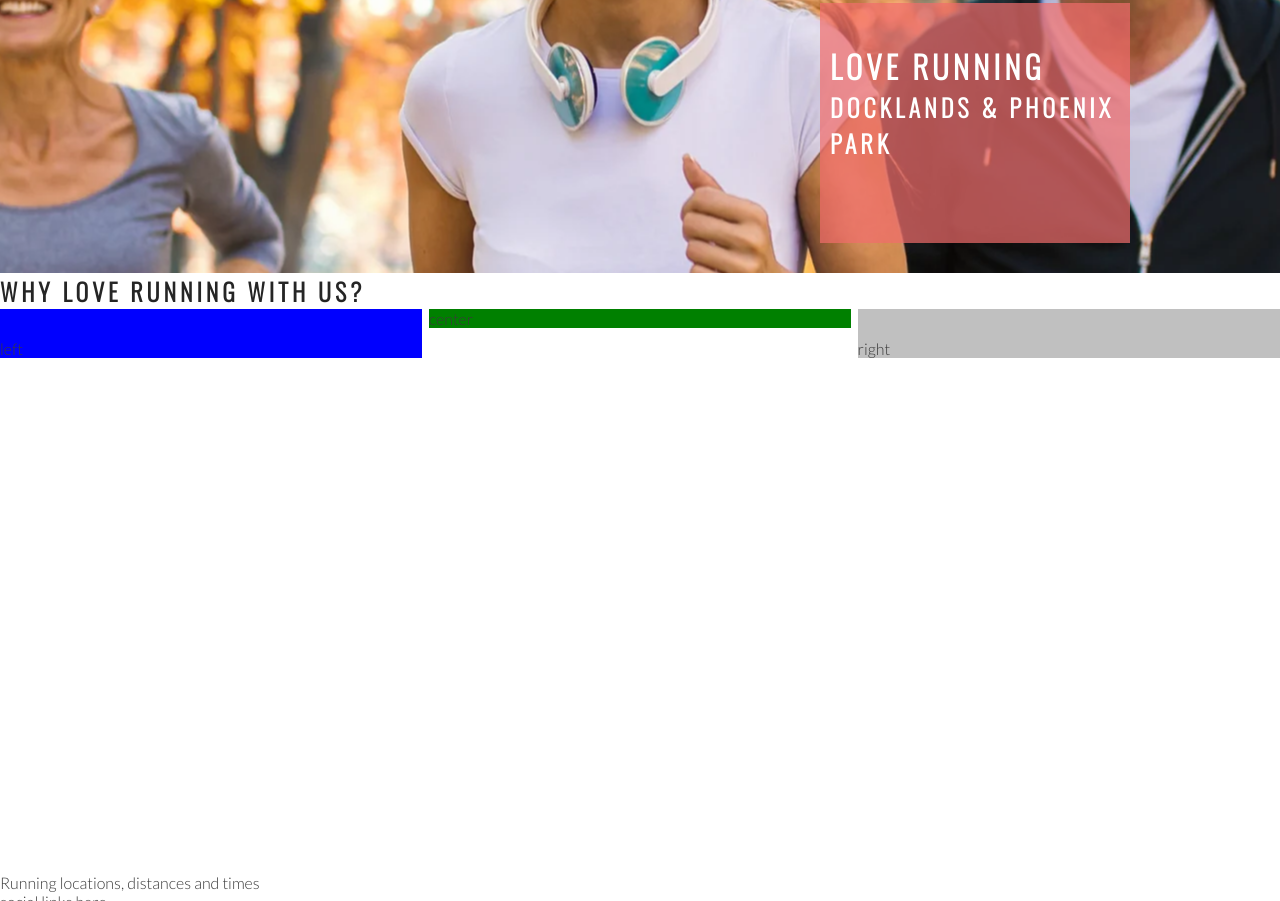
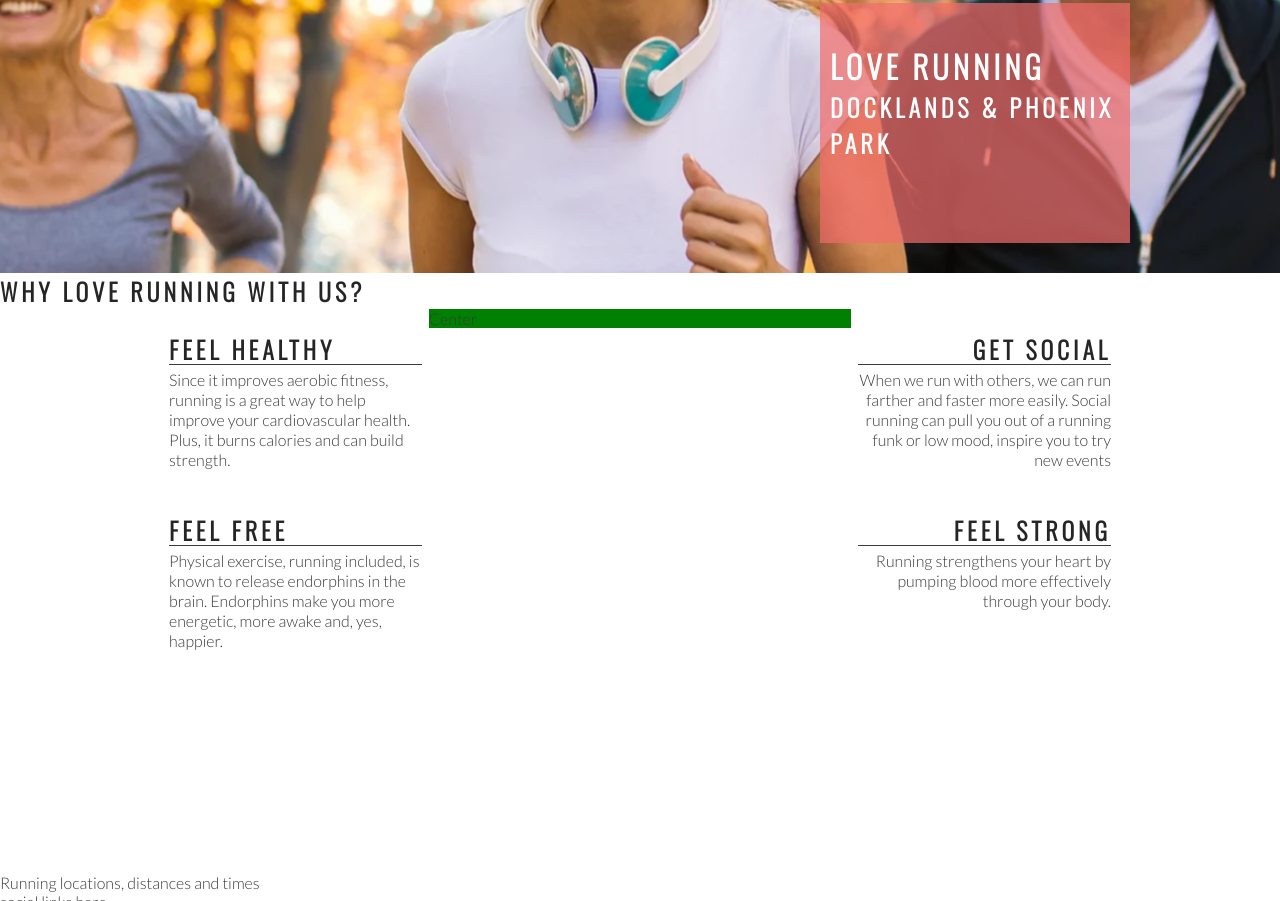
Before and after one commit to Mahsak89/love-running, a plain HTML site: page index.html in a window 1280 px wide. Shown: the part 462-1363 px from the top of the page. Drawn offline with nearby package versions, Linux system fonts and the light colour scheme.

Commit message:
Add left and right about section content, abd style

```diff
--- a/assets/css/style.css
+++ b/assets/css/style.css
@@ -123,14 +123,14 @@ h2 {
     padding-top: 30px;
     width: 33%;
     float: left;
-    background-color: blue;
+
 }
 
 #right-about {
     padding-top: 30px;
     width: 33%;
     float: right;
-    background-color: silver;
+
 }
 
 #center-about {
@@ -138,3 +138,34 @@ h2 {
     margin: 0 auto;
     background-color: green;
 }
+
+
+hr {
+    border-top: 1px solid #3a3a3a;
+    width: 100%;
+    margin: 5px 0;
+}
+
+.left-about-heading {
+    width: 60%;
+    float: right;
+    line-height: 20px;
+    clear: both;
+    margin-bottom: 50px;
+}
+
+.right-about-heading {
+    width: 60%;
+    float: left;
+    line-height: 20px;
+    clear: both;
+    margin-bottom: 50px;
+}
+
+.right-about-heading h2 {
+    text-align: right;
+}
+
+.right-about-heading p {
+    text-align: right;
+}
--- a/index.html
+++ b/index.html
@@ -41,14 +41,50 @@
 
     </section>
     <section id="club-ethos">
-        <h1>Why love running with us?</h1>
-        <div id="left-about">left</div>
-        <div id="right-about">right</div>
-        <div id="center-about">center</div>
+        <h1>Why Love Running With Us?</h1>
+        <div id="left-about">
+            <div class="left-about-heading">
+                <h2>Feel Healthy</h2>
+                <hr>
+                <p>
+                    Since it improves aerobic fitness, running is a great way to help improve your cardiovascular
+                    health. Plus, it burns calories and can build strength.
+                </p>
+            </div>
+            <div class="left-about-heading">
+                <h2>Feel Free</h2>
+                <hr>
+                <p>
+                    Physical exercise, running included, is known to release endorphins in the brain. Endorphins make
+                    you more energetic, more awake and, yes, happier.
+                </p>
+            </div>
+        </div>
+        <div id="right-about">
+            <div class="right-about-heading">
+                <h2>Get Social</h2>
+                <hr>
+                <p>
+                    When we run with others, we can run farther and faster more easily.
+                     Social running can pull you out of a running funk
+                    or low mood, inspire you to try new events
+                </p>
+            </div>
+            <div class="right-about-heading">
+                <h2>Feel Strong</h2>
+                <hr>
+                <p>
+                    Running strengthens your heart by pumping blood more effectively through your body.
+                </p>
+            </div>
+        </div>
+        <div id="center-about">Center</div>
     </section>
     <section>
         Running locations, distances and times
     </section>
+
+
     <footer>
         social links here
     </footer>
```
